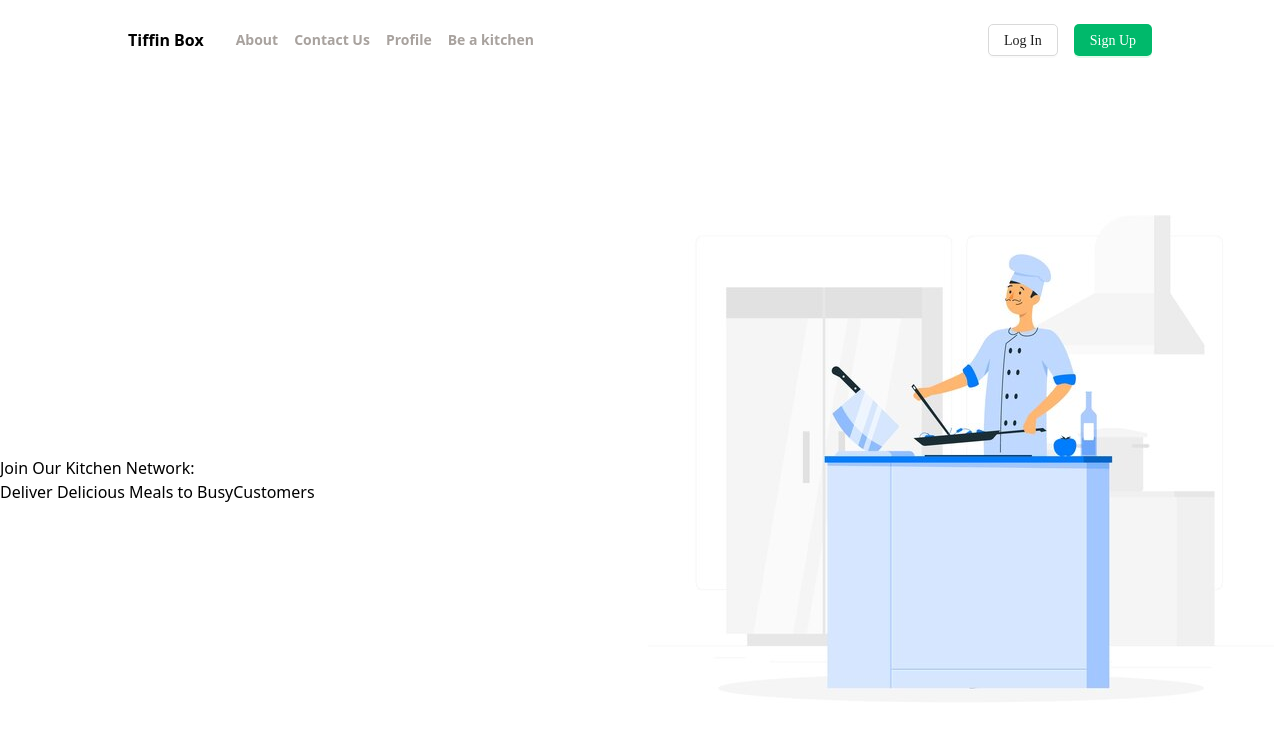
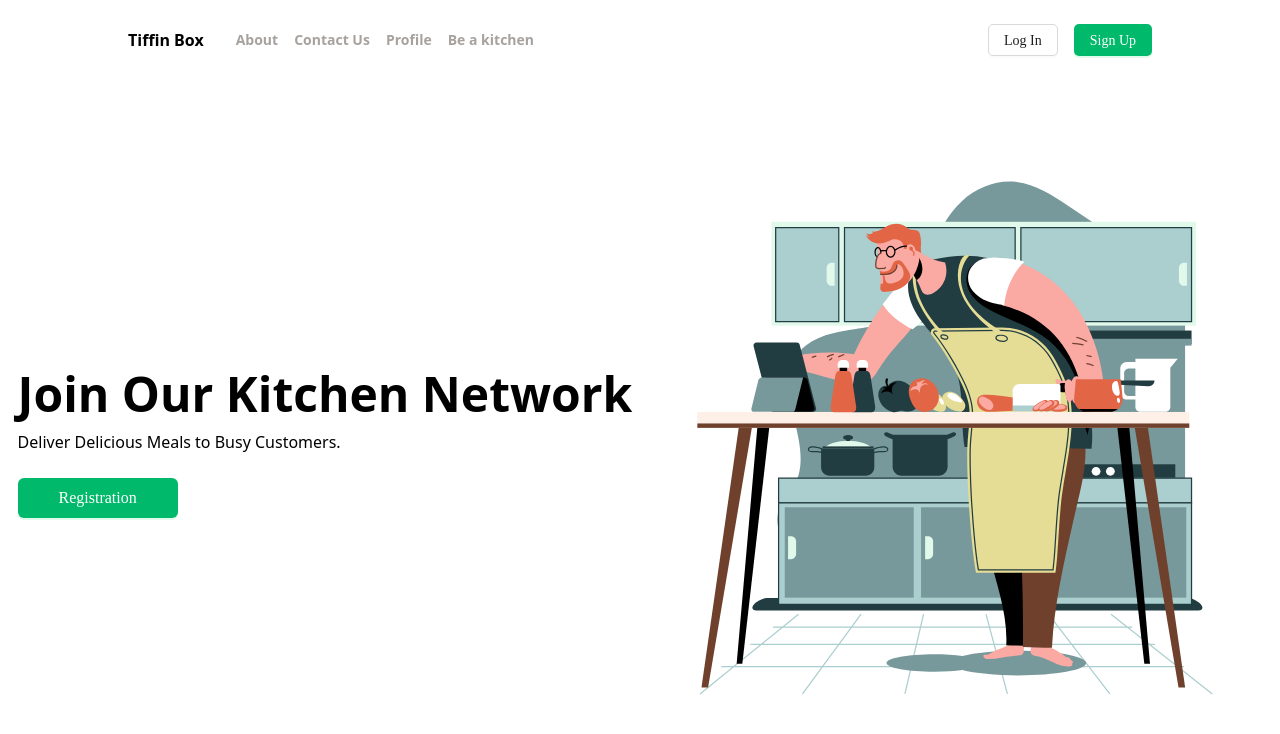
Before and after one commit to thefstalphabet/tiffin-box-ui, a React (Create React App) app: page /BeAKitchen in a window 1280 px wide. Shown: the top 734 px of the page. Built offline with nearby package versions, Linux system fonts and the light colour scheme.

Commit message:
Update: fix kitchen landing component

```diff
--- a/src/Assets/index.js
+++ b/src/Assets/index.js
@@ -1,3 +1,4 @@
 import landingImg from "../Assets/Images/landingImg.jpg";
 import landingPage from "../Assets/Images/landingpage.jpg"
-export { landingImg,landingPage };
+import hero from '../Assets/Images/hero.svg';
+export { landingImg,landingPage, hero };
--- a/src/Componets/BeAKitechen/Landing.tsx
+++ b/src/Componets/BeAKitechen/Landing.tsx
@@ -1,38 +1,21 @@
-import landingImg from "../../Assets/Images/landingImg.jpg";
-import { landingPage } from "../../Assets";
+import { landingPage, hero } from "../../Assets";
 import { Button } from "antd";
 export default function Landing() {
   return (
-    // <div className="flex bg-white">
-    //   <div className="flex md:flex-col md:items-center md:justify-center text-left ">
-    //     <div className="flex  flex-col sm:flex-row">
-    //       <div className="w-full sm:w-10/12 lg:w-8/10 xl:w-7/10 mb-8 sm:mb-0 items-center justify-center">
-    //         <h2 className="text-black text-2xl sm:text-3xl lg:text-4xl xl:text-5xl font-bold mb-4 text-center">
-    //           Join Our Kitchen Network: Deliver Delicious Meals to Busy
-    //           Customers
-    //         </h2>
-    //         <div className="flex h-full mx-20">
-    //           <Button className="my-4 md:mx-0" type="primary" size="large">
-    //             Registration
-    //           </Button>
-    //         </div>
-    //       </div>
-    //       <div className="items-end">
-    //         <img
-    //           className="w-50 h-50"
-    //           src={landingPage}
-    //           alt="Image not found"
-    //         />
-    //       </div>
-    //     </div>
-    //   </div>
-    // </div>
-    <div className="items-center justify-center grid grid-cols-2 gap-4 bg-red-4000 h-screen">
-      <div>
-        <h1>Join Our Kitchen Network:</h1>
-        <p> Deliver Delicious Meals to BusyCustomers</p>
+    <div
+      className="subContainer items-center justify-center grid grid-cols-2 gap-3"
+      style={{ height: "89.5vh" }}
+    >
+      <div className="grid gap-6 justify-center">
+        <div>
+        <h1 className="h1 font-semibold">Join Our Kitchen Network</h1>
+        <p> Deliver Delicious Meals to Busy Customers.</p>
+        </div>
+        <Button className="w-40" type="primary" size="large">
+          Registration
+        </Button>
       </div>
-      <img className="w-50 h-50" src={landingPage} alt="Image not found" />
+      <img className="w-50" style={{height: "80vh"}} src={hero} alt="Image not found" />
     </div>
   );
 }
--- a/src/index.css
+++ b/src/index.css
@@ -1,3 +1,17 @@
 @tailwind base;
 @tailwind components;
 @tailwind utilities;
+
+/* text styles */
+.h1 {
+    font-size: 3rem;
+}
+
+/* global styles */
+.container {
+
+}
+
+.subContainer {
+    padding: 1rem
+}
```
Also changed, not shown: src/Assets/Images/hero.svg (added).
